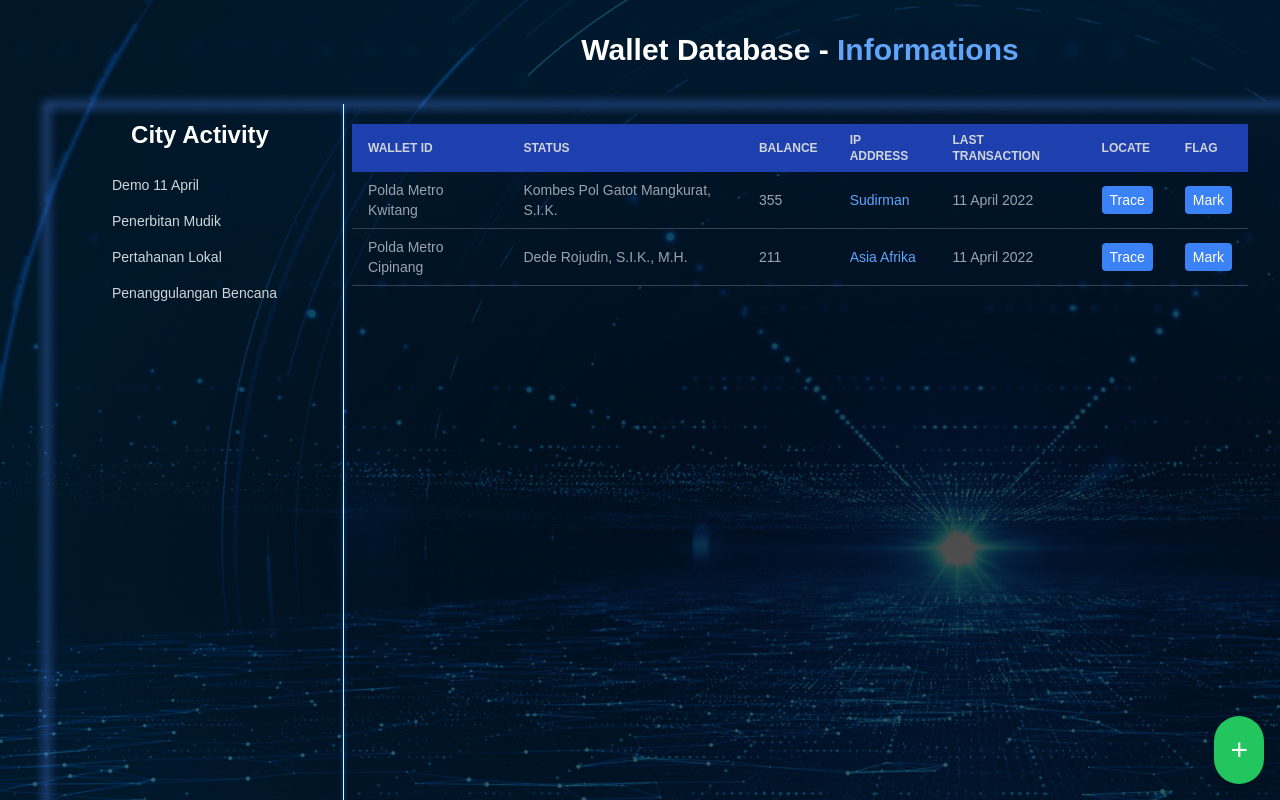
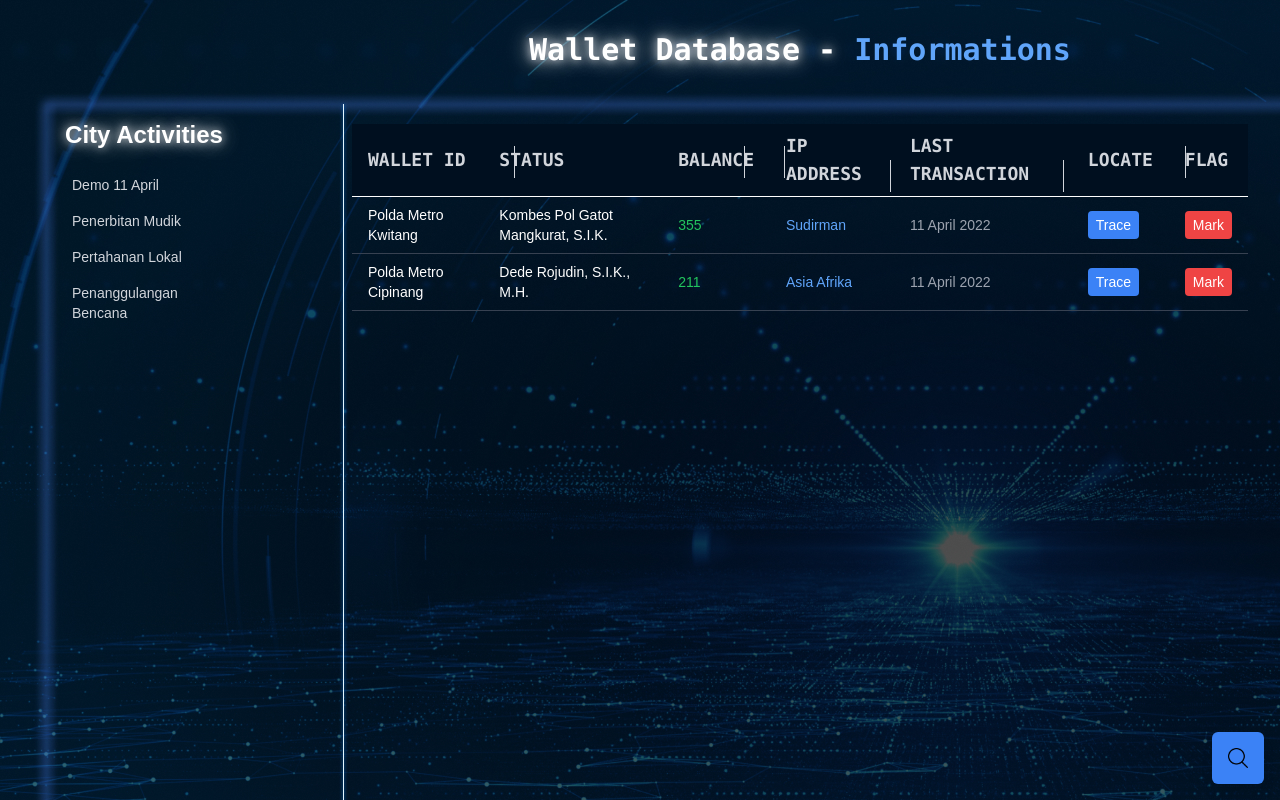
Before and after one commit to adarshsingh05/CryptoVigil-SIH, a Next.js app in the folder cryptovigil/frontend/cryptovigil/: page /Testing in a window 1280 px wide. Built offline with nearby package versions, Linux system fonts and the light colour scheme.

Commit message:
added wallet page

```diff
--- a/cryptovigil/frontend/cryptovigil/src/app/Testing/page.js
+++ b/cryptovigil/frontend/cryptovigil/src/app/Testing/page.js
@@ -1,4 +1,5 @@
 import React from "react";
+import styles from "../styles/GetInForm.module.css";
 
 const DemoPage = () => {
   // Mock data for rendering the table
@@ -26,9 +27,11 @@ const DemoPage = () => {
     >
 
       {/* Sidebar */}
-      <aside className="fixed top-0 left-0 h-[100%] mt-4  ml-24 w-52 bg-transparent">
-        <h1 className="text-2xl font-bold text-center py-4 mt-[87px]">City Activity</h1>
-        <nav className="flex flex-col">
+      <aside className="fixed top-0 left-0 h-[100%] mt-4  ml-10 w-52 bg-transparent">
+        <h1 className="text-2xl font-bold text-center py-4 mt-[87px]">
+          <span className={styles.glower}>City Activities</span>
+          </h1>
+        <nav className="flex flex-col ml-4">
           <a
             href="#"
             className="py-2 px-4 text-sm font-medium text-gray-300 hover:bg-blue-700"
@@ -58,31 +61,54 @@ const DemoPage = () => {
 
       {/* Main Content */}
       <main className="ml-80 p-8">
-        <h2 className="text-3xl font-bold text-center mb-4">
-          Wallet Database - <span className="text-blue-400">Informations</span>
+        <h2 className="text-3xl font-bold text-center mb-4 font-mono">
+          <span className={styles.glower}>Wallet Database -</span> <span className="text-blue-400">Informations</span>
         </h2>
         <div className="overflow-x-auto mt-14">
           <table className="w-full text-sm text-left text-gray-400">
-            <thead className="text-xs uppercase bg-blue-800 text-gray-300">
-              <tr>
-                <th className="px-4 py-2">Wallet ID</th>
-                <th className="px-4 py-2">Status</th>
-                <th className="px-4 py-2">Balance</th>
-                <th className="px-4 py-2">IP Address</th>
-                <th className="px-4 py-2">Last Transaction</th>
-                <th className="px-4 py-2">Locate</th>
-                <th className="px-4 py-2">Flag</th>
-              </tr>
+          <thead className="text-lg  uppercase bg-[#000F1F] text-gray-300 border-b border-white font-mono">
+          <tr>
+  <th className="px-4  relative">
+    Wallet ID
+    <span className="absolute ml-12 mb-[2px]  h-[32px] w-[1px] bg-gray-300"></span>
+  </th>
+  <th className="px-4 py-2 relative">
+    Status
+    <span className="absolute ml-[180px] mb-[2px]  h-[32px] w-[1px] bg-gray-300"></span>
+  </th>
+  <th className="px-4 py-2 relative">
+    Balance
+    <span className="absolute ml-[30px] mb-[2px]  h-[32px] w-[1px] bg-gray-300"></span>
+  </th>
+  <th className="px-4 py-2 relative">
+    IP Address
+    <span className="absolute ml-[28px] mb-[2px]  h-[32px] w-[1px] bg-gray-300"></span>
+  </th>
+  <th className="px-4 py-2 relative">
+    Last Transaction
+    <span className="absolute ml-[34px] mb-[2px]  h-[32px] w-[1px] bg-gray-300"></span>
+  </th>
+  <th className="px-4 py-2 relative">
+    Locate
+    <span className="absolute ml-[32px] mb-[2px]  h-[32px] w-[1px] bg-gray-300"></span>
+  </th>
+  <th className="px-4 py-2">Flag</th>
+</tr>
+
+
             </thead>
+
             <tbody>
+            {/*  */}
+            {/* <div className="h-1 w-full bg-white"></div> */}
               {data.map((item, index) => (
                 <tr
                   key={index}
-                  className="border-b border-gray-700 hover:bg-gray-800"
+                  className="border-b border-gray-700 hover:bg-gray-800 mb-2"
                 >
-                  <td className="px-4 py-2">{item.pasukan}</td>
-                  <td className="px-4 py-2">{item.penanggungJawab}</td>
-                  <td className="px-4 py-2">{item.personil}</td>
+                  <td className="px-4 py-2 text-white">{item.pasukan}</td>
+                  <td className="px-4 py-2 text-white">{item.penanggungJawab}</td>
+                  <td className="px-4 py-2 text-green-500">{item.personil}</td>
                   <td className="px-4 py-2 text-blue-400">{item.titikAksi}</td>
                   <td className="px-4 py-2">{item.tanggal}</td>
                   <td className="px-4 py-2">
@@ -91,17 +117,23 @@ const DemoPage = () => {
                     </button>
                   </td>
                   <td className="px-4 py-2">
-                    <button className="bg-blue-500 text-white py-1 px-2 rounded">
+                    <button className="bg-red-500 text-white py-1 px-2 rounded">
                       Mark
                     </button>
                   </td>
                 </tr>
+
               ))}
+
             </tbody>
+
           </table>
+
         </div>
-        <button className="fixed bottom-4 right-4 bg-green-500 text-white text-3xl p-4 rounded-full shadow-lg hover:bg-green-600">
-          +
+        <button className="fixed bottom-4 right-4 bg-blue-500 text-white text-3xl p-4  rounded-md shadow-lg hover:bg-blue-800">
+          <img
+          className="h-5 w-5"
+          src="search.png"></img>
         </button>
       </main>
     </div>
--- a/cryptovigil/frontend/cryptovigil/src/app/styles/GetInForm.module.css
+++ b/cryptovigil/frontend/cryptovigil/src/app/styles/GetInForm.module.css
@@ -25,6 +25,14 @@
     font-weight: bold;
     margin-bottom: 30px;
     color: #87a3d0; /* Light blue */
+    color: white; /* Base text color */
+    text-shadow: 0 0 10px rgba(255, 255, 255, 0.8),
+                 0 0 20px rgba(255, 255, 255, 0.6),
+                 0 0 30px rgba(255, 255, 255, 0.4); /* Glowing effect */
+    animation: glow 1.5s infinite alternate;
+  }
+
+  .glower{
     color: white; /* Base text color */
     text-shadow: 0 0 10px rgba(255, 255, 255, 0.8),
                  0 0 20px rgba(255, 255, 255, 0.6),
```
Also changed, not shown: cryptovigil/frontend/cryptovigil/public/search.png (added).
